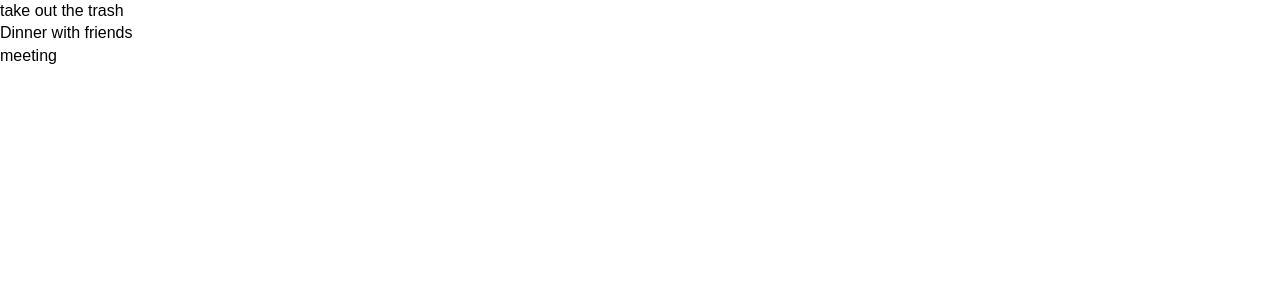
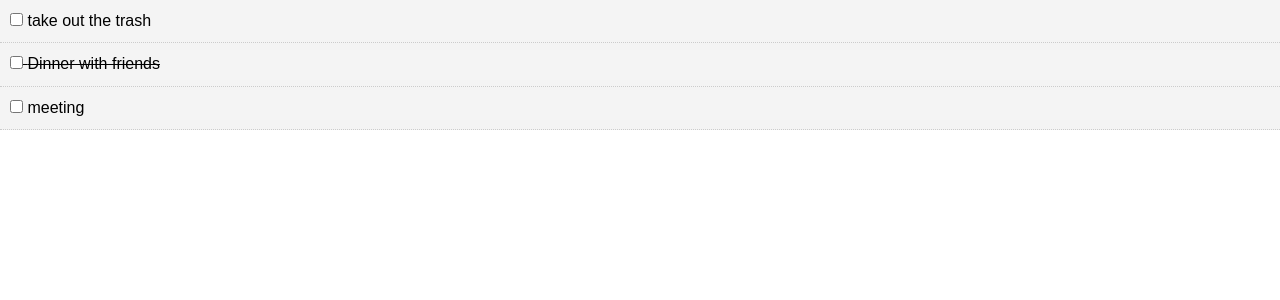
Before and after one commit to yushoo/NotesOnReact, a React (Create React App) app in the folder my-app/: page / in a window 1280 px wide. Shown: the top 300 px of the page. Built offline with nearby package versions, Linux system fonts and the light colour scheme.

Commit message:
add markComplete function in todos.js

```diff
--- a/my-app/src/components/TodoItem.js
+++ b/my-app/src/components/TodoItem.js
@@ -1,13 +1,34 @@
 import React, { Component } from 'react'
+import PropTypes from 'prop-types';
 
 export class TodoItem extends Component {
+    getStyle = () => {
+        return {
+            background: '#f4f4f4',
+            padding: '10px',
+            borderBottom: '1px #ccc dotted',
+            textDecoration: this.props.todo.completed ?
+            'line-through' : 'none'
+        }
+    }
+
+
+
     render() {
         return (
-            <div>
-                <p>{ this.props.todo.title }</p>
+            <div style={this.getStyle()}>
+                <p>
+                    <input type="checkbox" onChange={this.props.markComplete}/>{' '}
+                    { this.props.todo.title }
+                </p>
             </div>
         )
     }
 }
 
+// PropTypes
+TodoItem.propTypes = {
+    todo: PropTypes.object.isRequired
+}
+
 export default TodoItem
--- a/my-app/src/components/Todos.js
+++ b/my-app/src/components/Todos.js
@@ -12,7 +12,7 @@
           {
             id: 2,
             title: 'Dinner with friends',
-            completed: false
+            completed: true
           },
           {
             id: 3,
@@ -22,11 +22,17 @@
         ]
       }
 
+    // custom methods do not have access to Component
+    markComplete = (e) => {
+        console.log('Hello');
+    }
+
     render() {
         // can't cycle through props because state is within Todos.
         // so there is no need to send in the state as a property
         return this.state.todos.map((todo) => (
-            <TodoItem key={todo.id} todo={todo} />
+            <TodoItem key={todo.id} todo={todo}
+            markComplete={this.markComplete}/>
             //<h3>{ todo.title }</h3>
         ));
     }
```
Also changed, not shown: 1 other file (tests, documents, lock files or other folders).
